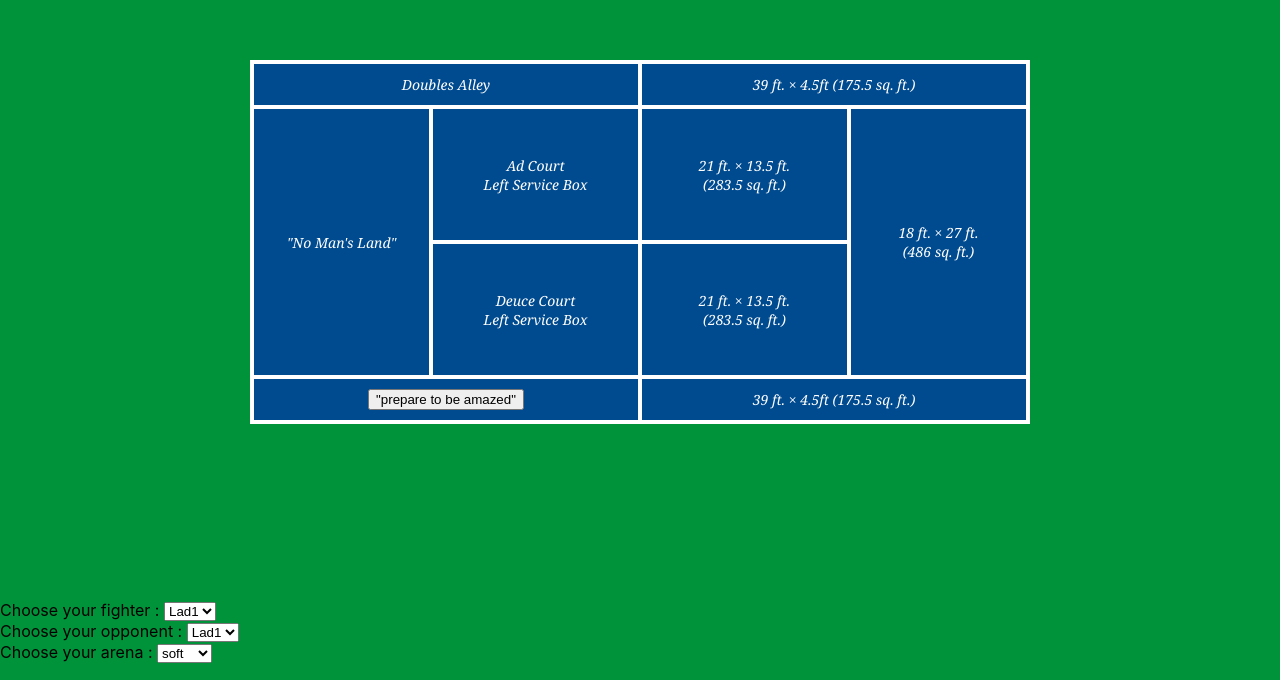
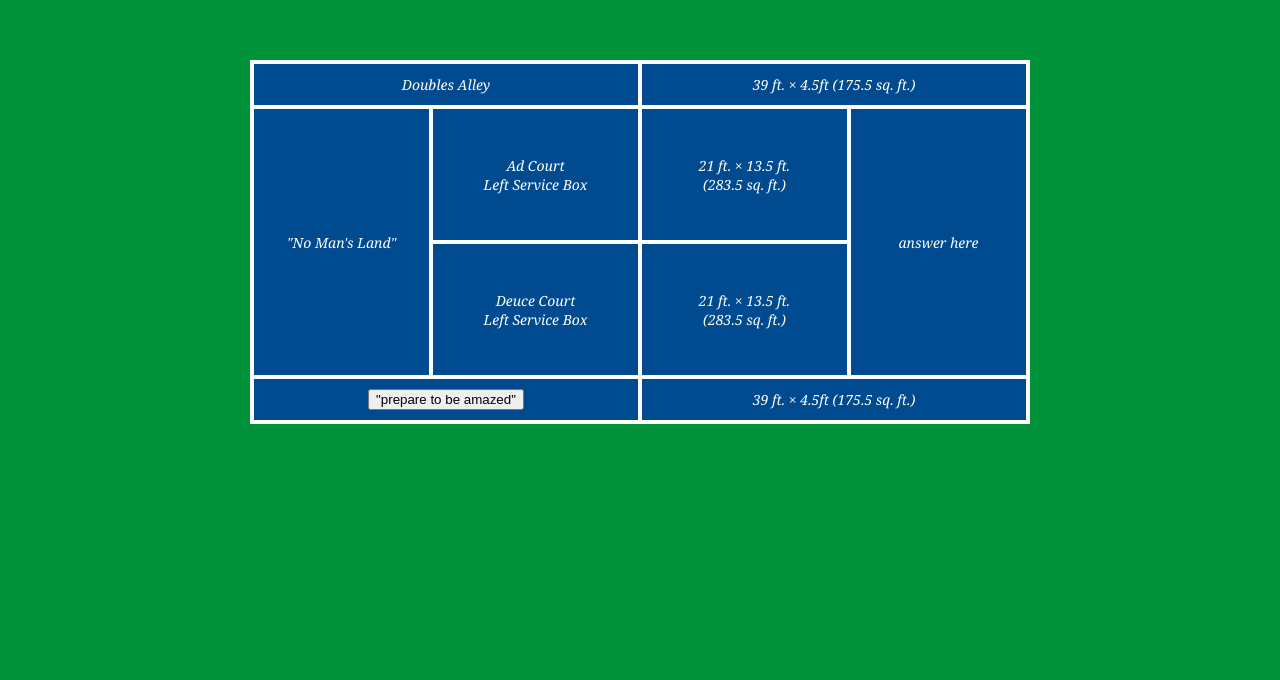
Before and after one commit to OliverSaarela/ml-probability, a React (Create React App) app: page / in a window 1280 px wide. Shown: the part 120-800 px from the top of the page. Built offline with nearby package versions, Linux system fonts and the light colour scheme.

Commit message:
added ability to server to deal with CORS

```diff
--- a/package.json
+++ b/package.json
@@ -7,6 +7,7 @@
     "@testing-library/jest-dom": "^4.2.4",
     "@testing-library/react": "^9.5.0",
     "@testing-library/user-event": "^7.2.1",
+    "jquery": "^3.5.1",
     "react": "^16.13.0",
     "react-dom": "^16.13.0",
     "react-scripts": "3.4.0"
--- a/src/App.js
+++ b/src/App.js
@@ -1,8 +1,45 @@
-import React from 'react';
+import React, { Component, useState, useEffect } from 'react';
 import logo from './logo.svg';
 import './App.css';
 
+
 function App() {
+
+
+  const [stringy, setValues] = useState( {
+  responseString: '',
+});
+
+  const dopost = (e) => {
+    var myHeaders = new Headers();
+    myHeaders.append("Content-Type", "application/json", "Access-Control-Allow-Headers");
+
+    var raw = JSON.stringify({
+      'player1': 'Nadal R',
+      'player2': 'Federer R',
+      'surface': 'Clay',
+    });
+
+    var requestOptions = {
+      method: 'POST',
+      headers: myHeaders,
+      body: raw,
+    };
+
+    fetch("http://localhost:8080", requestOptions)
+      .then(response => response.json())
+      .then(result => console.log(result))
+
+
+      .then(response => stringy.setValues({responseString: response}))
+
+      .catch(error => console.log('error', error));
+
+
+
+
+    };
+
     return (
 
       <body>
@@ -15,38 +52,21 @@ function App() {
           <div class="court__cell court__ad--right">21 ft. &times; 13.5 ft.<br/>(283.5 sq. ft.)</div>
           <div class="court__cell court__dc--left">Deuce Court<br />Left Service Box </div>
           <div class="court__cell court__dc--right">21 ft. &times; 13.5 ft.<br/>(283.5 sq. ft.)</div>
-        <div class="court__cell court__nml--right">18 ft. &times; 27 ft.<br/>(486 sq. ft.)</div>
+          <div class="court__cell court__nml--right">answer here<br/>{stringy.responseString}</div>
           <div class="court__cell court__alley--bottom-left">
-          <button>"prepare to be amazed"</button>
+            <button onClick={dopost}>"prepare to be amazed"</button>
+
+
+
           </div>
           <div class="court__cell court__alley--bottom-right">39 ft. &times; 4.5ft (175.5 sq. ft.)</div>
         </div>
       </div>
-
-      <label>Choose your fighter : </label>
-      <select id = "player1" onchange="change_player1(this.value)">
-        <option value = "Lad1">Lad1</option>
-        <option value = "Lad2">Lad2</option>
-        <option value = "Lad3">Lad3</option>
-      </select>
-      <br />
-      <label>Choose your opponent : </label>
-      <select id = "player2" onchange="change_player2(this.value)">
-        <option value = "Lad1">Lad1</option>
-        <option value = "Lad2">Lad2</option>
-        <option value = "Lad3">Lad3</option>
-      </select>
-      <br />
-      <label>Choose your arena : </label>
-      <select id = "surface" onchange="change_surface(this.value)">
-        <option value = "soft">soft</option>
-        <option value = "hard">hard</option>
-        <option value = "clay">clay</option>
-        <option value = "grass">grass</option>
-      </select>
       </body>
     );
 
-}
+    };
+
+
 
 export default App;
```
Also changed, not shown: 2 other files (tests, documents, lock files or other folders). Lines whose indentation alone changed are shown as unchanged.
